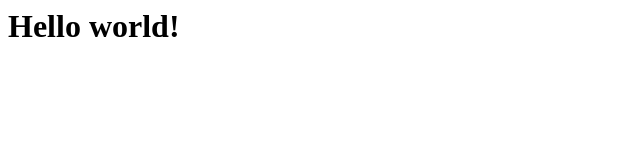
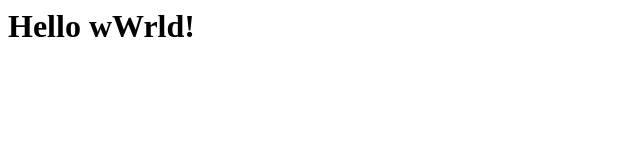
Before and after one commit to ocelmo/firstwebsite, a plain HTML site: page index.html in a window 1280 px wide. Shown: the full height of the page, 0-640 px from the left. Drawn offline with Linux system fonts and the light colour scheme.

Commit message:
Update index.html

```diff
--- a/index.html
+++ b/index.html
@@ -4,6 +4,6 @@
     <title>Home Page</title>
   </head>
   <body>
-    <h1> Hello world! </h1>
+    <h1> Hello wWrld! </h1>
   </body
 </html>
```
